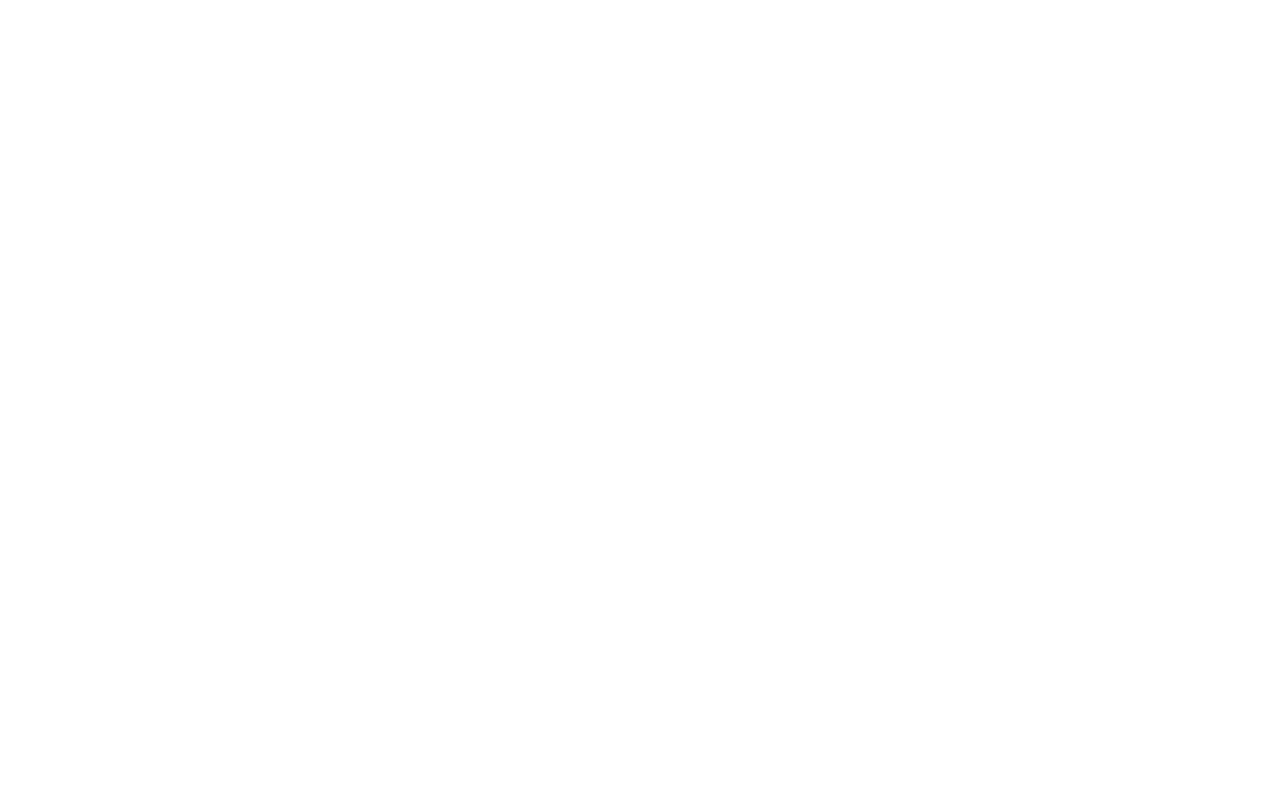
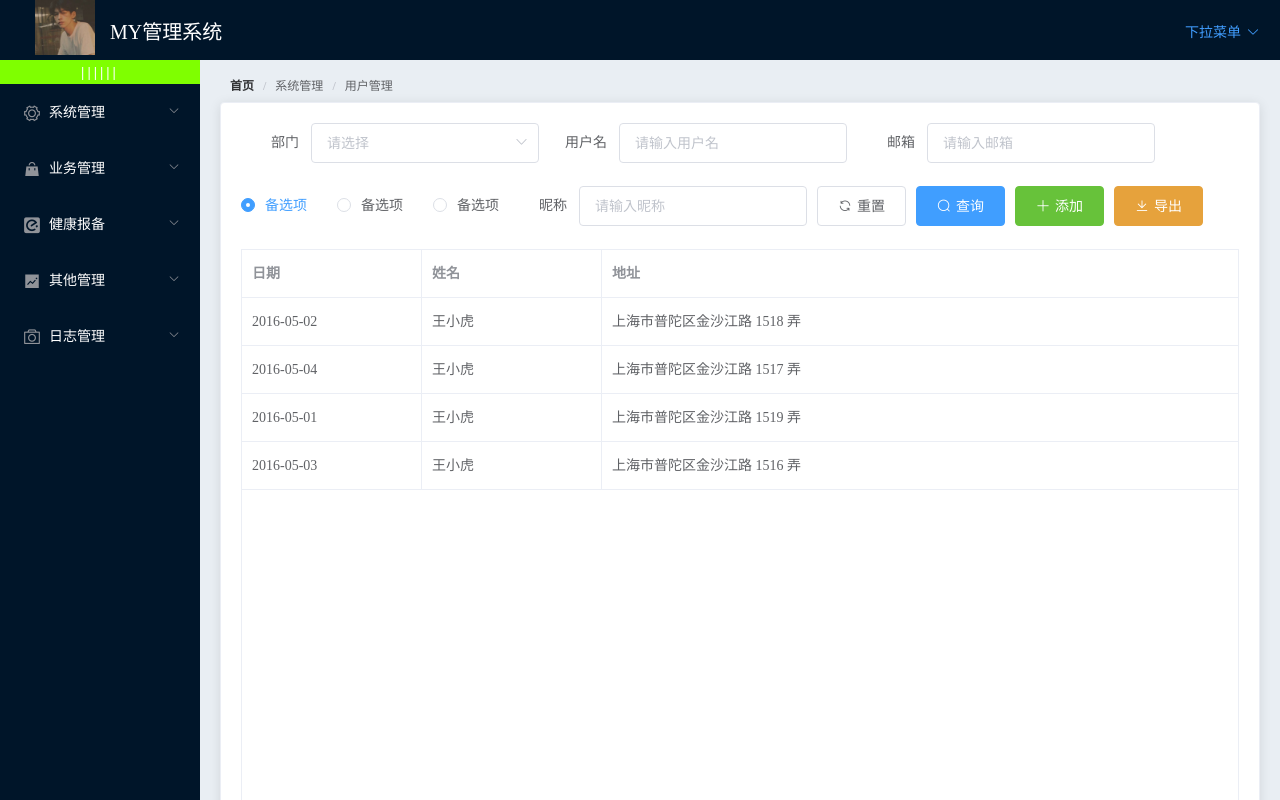
Before and after one commit to tanghailan/My-Vue, a Vue app: page /#/users in a window 1280 px wide. Shown: the top 800 px of the page. Built offline with nearby package versions, Linux system fonts and the light colour scheme.

Commit message:
提交用户管理前台页面

```diff
--- a/src/compoents/MenuTree.vue
+++ b/src/compoents/MenuTree.vue
@@ -1,13 +1,24 @@
 <template>
   <div>
     <template v-for="item in this.menuList">
-      <el-submenu :disabled="item.disable" :index="item.id+''" :key="item.id+''">
+      <el-submenu :disabled="item.disable" :index="item.id+''" :key="item.id+''" v-if="item.children.length>0">
         <template slot="title">
           <i :class="item.icon"></i>
           <span>{{item.menuName}}</span>
         </template>
         <MenuTree :menuList="item.children"></MenuTree>
       </el-submenu>
+      <el-menu-item
+        v-else
+        :disabled="item.disabled"
+        :index="item.url+''"
+        :route="item.url+''"
+        :key="item.id"
+        @click="savePath(item.url)"
+      >
+        <i :class="item.icon"></i>
+        <span>{{item.menuName}}</span>
+      </el-menu-item>
     </template>
   </div>
 </template>
@@ -15,10 +26,27 @@
 <script>
   export default {
     name: 'MenuTree',
-    props:["menuList"]
+    props:["menuList"],
+    methods:{
+      //保存激活路径
+      savePath(path){
+        window.sessionStorage.setItem("activePath",path);
+        //调用Main.vue的activePath
+        this.activePath = path;
+      },
+    }
   }
 </script>
 
 <style scoped>
+   /*实现了一个溢出处理*/
+  .el-menu--collapse span,
+  .el-menu--collapse i.el-submenu__icon-arrow{
+    height: 0;
+    width: 0;
+    overflow: hidden;
+    visibility: hidden;
+    display: inline-block;
+  }
 
 </style>
--- a/src/router/index.js
+++ b/src/router/index.js
@@ -15,7 +15,14 @@
   },{
     path: '/main',
     name: 'Main',
-    component: () => import(/* webpackChunkName: "about" */ '../views/Main.vue')
+    component: () => import(/* webpackChunkName: "about" */ '../views/Main.vue'),
+    children:[
+      {
+        path: '/users',
+        name: 'Users',
+        component: () => import(/* webpackChunkName: "about" */ '../views/user/Users.vue'),
+      }
+    ]
   }
 ]
 
--- a/src/views/Main.vue
+++ b/src/views/Main.vue
@@ -27,7 +27,7 @@
 
     <el-container>
       <!--侧边栏-->
-      <el-aside :width="isCollapse?'60px':'200px'">
+      <el-aside :width="isCollapse?'64px':'200px'">
         <!--展开/收起-->
         <div class="toggle_box" @click="toggleCollapse">||||||</div>
         <el-menu
@@ -39,12 +39,17 @@
           text-color="#fff"
           active-text-color="#ffd04b"
         :collapse="isCollapse"
+        :default-active="activePath"
         :collapse-transition="false"
-        :unique-opened="true">
+        :unique-opened="true"
+        :router="true">
           <MenuTree :menuList="this.menuList"></MenuTree>
         </el-menu>
       </el-aside>
-      <el-main>Main</el-main>
+      <el-main>
+<!--        路由视图-->
+        <router-view></router-view>
+      </el-main>
     </el-container>
   </el-container>
 
@@ -57,6 +62,7 @@
     data(){
       return{
         isCollapse :false,
+        activePath:'',
         menuList: [
           {
             id: 1,
@@ -576,9 +582,9 @@
   /*内容主体*/
   .el-main {
     background-color: #E9EEF3;
-    color: #333;
-    text-align: center;
-    line-height: 160px;
+    /*color: #333;*/
+    /*text-align: center;*/
+    /*line-height: 160px;*/
   }
 
 
--- /dev/null
+++ b/src/views/user/Users.vue
@@ -0,0 +1,158 @@
+<template>
+    <div>
+<!--      面包屑-->
+      <el-breadcrumb separator="/" style="padding-left: 10px;padding-bottom: 10px;font-size: 12px">
+        <el-breadcrumb-item :to="{ path: '/main' }">首页</el-breadcrumb-item>
+        <el-breadcrumb-item>系统管理</el-breadcrumb-item>
+        <el-breadcrumb-item>用户管理</el-breadcrumb-item>
+      </el-breadcrumb>
+<!--      用户列表卡片-->
+      <el-card class="box-card">
+        <template>
+          <el-form :inline="true" :model="formInline" class="demo-form-inline">
+            <el-form-item label="部门" label-width="70px">
+            <el-select clearable v-model="formInline.cities" placeholder="请选择">
+              <el-option
+                v-for="item in cities"
+                :key="item.value"
+                :label="item.label"
+                :value="item.value">
+                <span style="float: left">{{ item.label }}</span>
+                <span style="float: right; color: #8492a6; font-size: 13px">{{ item.value }}</span>
+              </el-option>
+            </el-select>
+            </el-form-item>
+            <el-form-item label="用户名" label-width="70px">
+              <el-input clearable v-model="formInline.user" placeholder="请输入用户名"></el-input>
+            </el-form-item>
+            <el-form-item label="邮箱" label-width="70px">
+              <el-input clearable v-model="formInline.emil" placeholder="请输入邮箱"></el-input>
+            </el-form-item>
+
+            <el-form-item label-width="70px">
+              <el-radio v-model="formInline.radio" label="1">备选项</el-radio>
+              <el-radio v-model="formInline.radio" label="2">备选项</el-radio>
+              <el-radio v-model="formInline.radio" label="3">备选项</el-radio>
+            </el-form-item>
+
+            <el-form-item label="昵称" label-width="70px">
+              <el-input clearable v-model="formInline.nickName" placeholder="请输入昵称"></el-input>
+            </el-form-item>
+
+            <el-form-item label-width="70px">
+            <el-row>
+              <el-button icon="el-icon-refresh">重置</el-button>
+              <el-button type="primary" icon="el-icon-search">查询</el-button>
+              <el-button type="success" icon="el-icon-plus">添加</el-button>
+              <el-button type="warning" icon="el-icon-download">导出</el-button>
+            </el-row>
+            </el-form-item>
+
+<!--            <el-form-item>-->
+<!--              <el-button type="primary" @click="onSubmit">查询</el-button>-->
+<!--            </el-form-item>-->
+          </el-form>
+<!--表格内容演示区域-->
+          <el-table
+            :data="tableData"
+            border
+            style="width: 100%;height: 630px">
+            <el-table-column
+              prop="date"
+              label="日期"
+              width="180">
+            </el-table-column>
+            <el-table-column
+              prop="name"
+              label="姓名"
+              width="180">
+            </el-table-column>
+            <el-table-column
+              prop="address"
+              label="地址">
+            </el-table-column>
+          </el-table>
+          <el-pagination style="padding-top: 15px"
+            @size-change="handleSizeChange"
+            @current-change="handleCurrentChange"
+            :current-page="currentPage4"
+            :page-sizes="[100, 200, 300, 400]"
+            :page-size="100"
+            layout="total, sizes, prev, pager, next, jumper"
+            :total="400">
+          </el-pagination>
+        </template>
+
+      </el-card>
+    </div>
+</template>
+
+<script>
+  export default {
+    name: 'Users',
+    data() {
+      return {
+        formInline: {
+          user: '',
+          emil: '',
+          cities:'',
+          radio:'1',
+          nickName:''
+        },
+        cities: [{
+          value: 'Beijing',
+          label: '北京'
+        }, {
+          value: 'Shanghai',
+          label: '上海'
+        }, {
+          value: 'Nanjing',
+          label: '南京'
+        }, {
+          value: 'Chengdu',
+          label: '成都'
+        }, {
+          value: 'Shenzhen',
+          label: '深圳'
+        }, {
+          value: 'Guangzhou',
+          label: '广州'
+        }],
+        value: '',
+        tableData: [{
+          date: '2016-05-02',
+          name: '王小虎',
+          address: '上海市普陀区金沙江路 1518 弄'
+        }, {
+          date: '2016-05-04',
+          name: '王小虎',
+          address: '上海市普陀区金沙江路 1517 弄'
+        }, {
+          date: '2016-05-01',
+          name: '王小虎',
+          address: '上海市普陀区金沙江路 1519 弄'
+        }, {
+          date: '2016-05-03',
+          name: '王小虎',
+          address: '上海市普陀区金沙江路 1516 弄'
+        }],
+        currentPage4: 4
+      }
+    },
+    methods: {
+      onSubmit() {
+        console.log('submit!');
+      },
+      handleSizeChange(val) {
+        console.log(`每页 ${val} 条`);
+      },
+      handleCurrentChange(val) {
+        console.log(`当前页: ${val}`);
+      }
+    }
+  }
+</script>
+
+<style scoped>
+
+</style>
```
